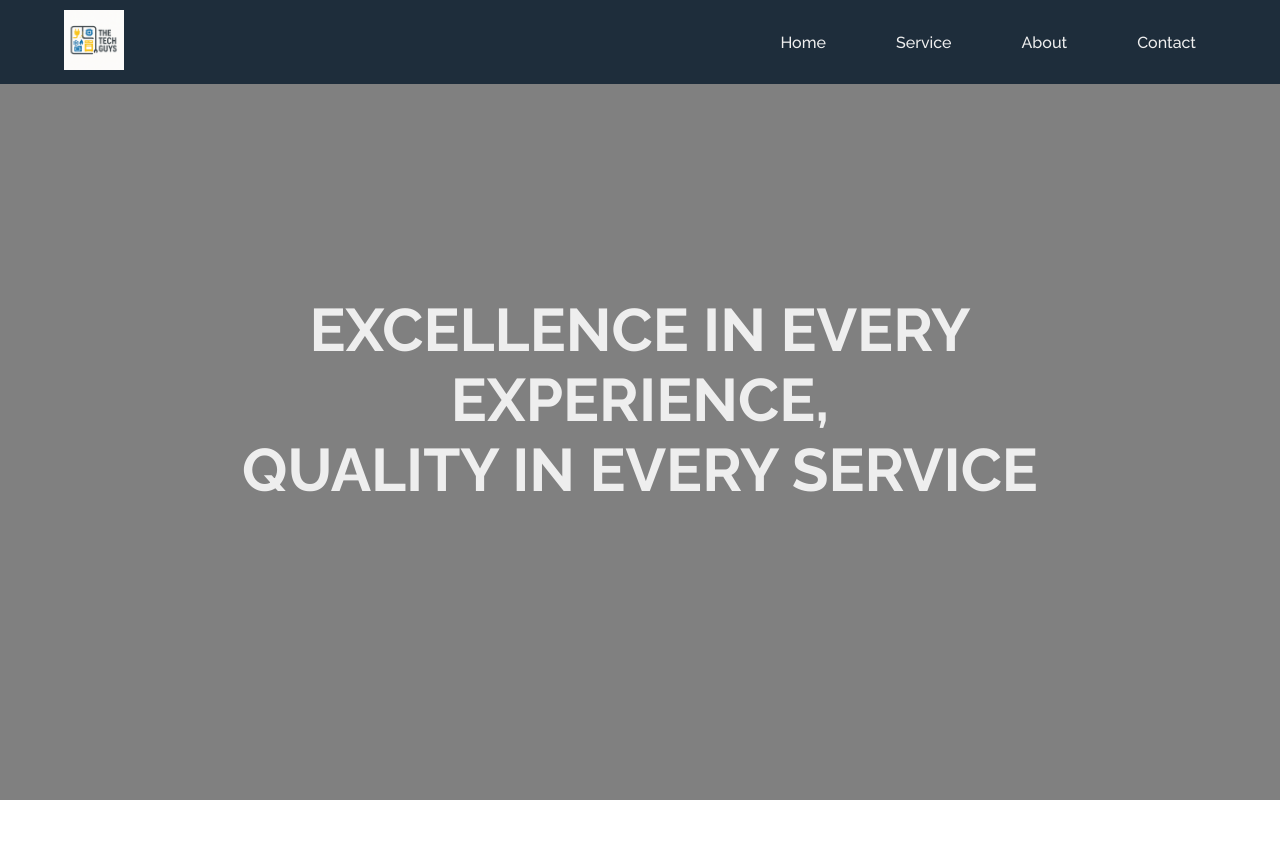
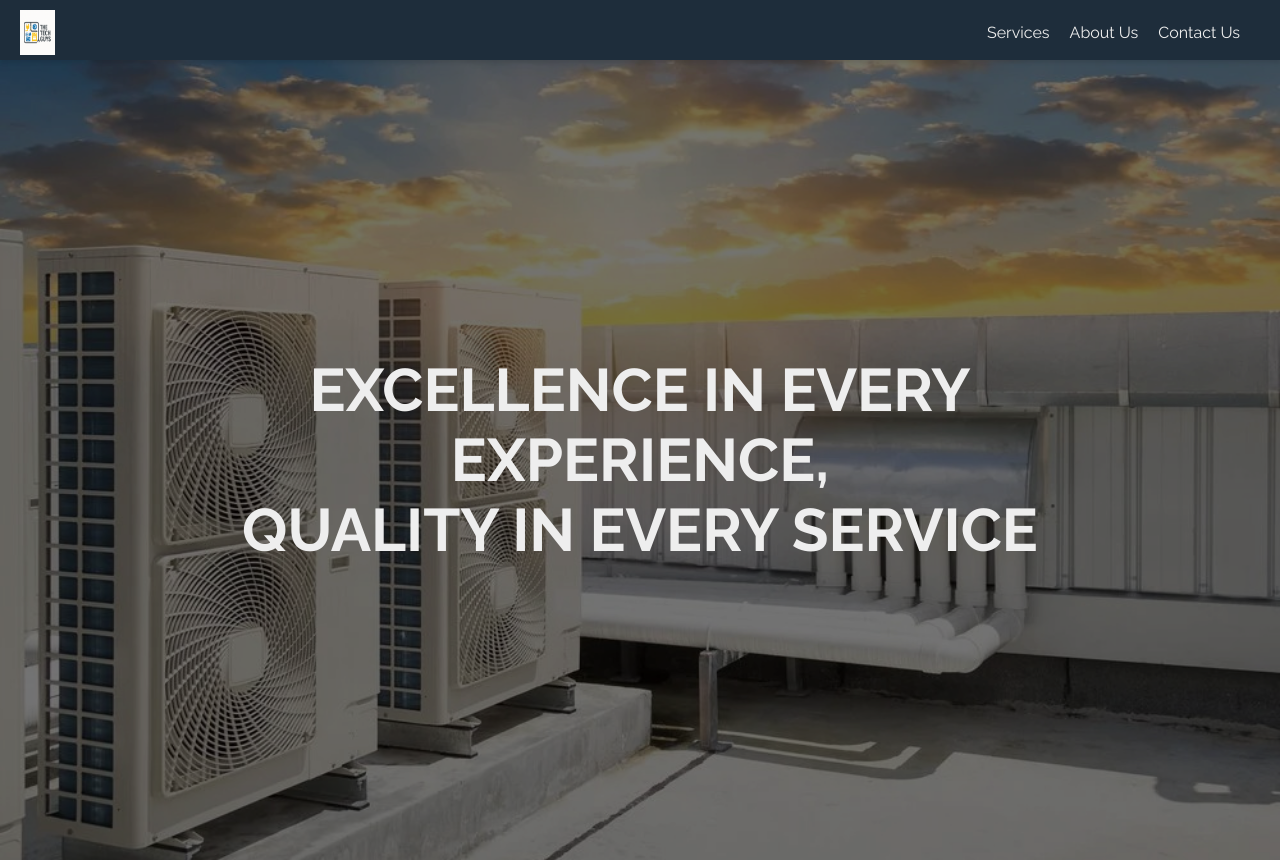
Before and after one commit to Md-Mahmudur-Reza/electrocare-frontend, a Next.js app: page / in a window 1280 px wide. Shown: the top 862 px of the page. Built offline with nearby package versions, Linux system fonts and the light colour scheme.

Commit message:
fixed navbar and herosection

```diff
--- a/src/app/globals.css
+++ b/src/app/globals.css
@@ -9,6 +9,8 @@
   --font-inter: "Inter", sans-serif;
   --primary-color-1: #1e2d3b;
   --primary-color-2: #edcd1f;
+  --primary-color-3: #1e2d3b80;
+
 
   --background-color-1: #eae9e6;
   --font-color-1: #eee;
--- a/src/module/about/About.js
+++ b/src/module/about/About.js
@@ -8,7 +8,7 @@ import styles from "./About.module.css"
 
 export default function About() {
     return (
-        <div className={styles.body}>
+        <div className={styles.body} id="about">
             <div className={styles.content}>
                 <div className={styles.innerContent}>
                     <div className={styles.title}>
--- a/src/module/footer/Footer.js
+++ b/src/module/footer/Footer.js
@@ -4,7 +4,7 @@ import styles from "./Footer.module.css";
 
 export default function Footer() {
     return (
-        <div className={styles.body}>
+        <div className={styles.body} id="contact">
             <div className={styles.innerBody}>
                 <div className={styles.leftContent}>
                     <div className={styles.inquirySection}>
--- a/src/module/heroSection/HeroSection.module.css
+++ b/src/module/heroSection/HeroSection.module.css
@@ -1,19 +1,57 @@
 .body {
     width: 100%;
     height: 100vh;
-    background-color: gray;
-    /* padding-top: 100px; */
+    position: relative;
     display: flex;
     justify-content: center;
     align-items: center;
+    overflow: hidden;
+}
+
+/* Background image */
+.body::before {
+    content: "";
+    position: absolute;
+    top: 0;
+    left: 0;
+    width: 100%;
+    height: 100%;
+    background-image: url("../../../public/bg1.jpg");
+    /* 👈 place your image here */
+    background-size: cover;
+    background-position: center;
+    background-repeat: no-repeat;
+    filter: brightness(0.7);
+    /* darkens image slightly */
+    z-index: 1;
+}
+
+/* Tint overlay */
+.body::after {
+    content: "";
+    position: absolute;
+    top: 0;
+    left: 0;
+    width: 100%;
+    height: 100%;
+    background: rgba(0, 0, 0, 0.35);
+    /* 👈 adjust tint color & opacity here */
+    z-index: 2;
 }
 
 .title {
     width: 80%;
-    /* background-color: red; */
     margin: auto;
     text-align: center;
     font-family: var(--font-raleway);
     font-size: 60px;
     color: var(--font-color-1);
+    z-index: 3;
+    /* 👈 ensures text appears above background and tint */
 }
+
+@media screen and (max-width: 480px) {
+    .title {
+        font-size: 30px;
+    }
+}
--- a/src/module/navbar/Navbar.js
+++ b/src/module/navbar/Navbar.js
@@ -1,6 +1,7 @@
 "use client";
 
-import React from "react";
+import React, { useState } from "react";
+import { usePathname, useRouter } from "next/navigation";
 import Image from "next/image";
 import Link from 'next/link'
 
@@ -8,30 +9,97 @@ import logo from "../../../public/Logos/the_tech_guys_logo.png"
 import styles from "./Navbar.module.css"
 
 export default function Navbar() {
+    const [isOpen, setIsOpen] = useState(false);
+    const toggleNavbar = () => {
+        setIsOpen(!isOpen);
+    };
 
+    const goHome = () => {
+        router.push("/");
+    };
+
+    const pathname = usePathname();
+
+    const url = pathname;
+    const router = useRouter();
+
+    const scrollToService = () => {
+        if (pathname == "/") {
+            const otherSection = document.getElementById("services");
+            otherSection.scrollIntoView({ behavior: "smooth" });
+        } else {
+            router.push("/#services");
+        }
+    };
+
+    const scrollToAbout = () => {
+        if (pathname == "/") {
+            const otherSection = document.getElementById("about");
+            otherSection.scrollIntoView({ behavior: "smooth" });
+        } else {
+            router.push("/#about");
+        }
+    };
+
+    const scrollToContact = () => {
+        if (pathname == "/") {
+            const otherSection = document.getElementById("contact");
+            otherSection.scrollIntoView({ behavior: "smooth" });
+        } else {
+            router.push("/#contact");
+        }
+    };
 
 
     return (
-        <nav className={`${styles.navbar}`}>
-            <div className={styles.navbar_container}>
-                <div className={styles.logo}>
-                    <Image className={styles.logoImage} src={logo} alt="logo" />
-                    {/* Logo */}
+        <nav className={styles.navbar}>
+            <div className={styles.navbarContainer}>
+                <div className={styles.navbarLeft}>
+                    <Image
+                        onClick={goHome}
+                        className={styles.logo}
+                        src={logo}
+                        alt="logo"
+                    />
                 </div>
-
-                {/* Hamburger Menu for Mobile */}
-                <div className={styles.menu_toggle} onClick={() => setIsMenuOpen(!isMenuOpen)}>
-                    ☰
+                <div className={`${styles.navbarRight} `}>
+                    <button
+                        className={styles.navbarToggle}
+                        onClick={toggleNavbar}
+                        aria-expanded={isOpen ? "true" : "false"}
+                        aria-controls="navbarLinks"
+                    >
+                        <span></span>
+                        <span></span>
+                        <span></span>
+                    </button>
+                    <ul
+                        className={`${styles.navbarLinks} ${isOpen ? styles.active : ""}`}
+                        id="navbarLinks"
+                    >
+                        <li>
+                            <a onClick={scrollToService} className={styles.navbarText}>
+                                Services
+                            </a>
+                        </li>
+                        {/* <li>
+                            <a href="/booking" className={styles.navbarText}>
+                                Book a service
+                            </a>
+                        </li> */}
+                        <li>
+                            <a onClick={scrollToAbout} className={styles.navbarText}>
+                                About Us
+                            </a>
+                        </li>
+                        <li>
+                            <a onClick={scrollToContact} className={styles.navbarText}>
+                                Contact Us
+                            </a>
+                        </li>
+                    </ul>
                 </div>
-
-                <ul className={styles.nav_links}>
-                    <li><Link href="/">Home</Link></li>
-                    <li><Link href="/">Service</Link></li>
-                    <li><Link href="/">About</Link></li>
-                    {/* <li><a href="/">Projects</a></li> */}
-                    <li><Link href="/">Contact</Link></li>
-                </ul>
             </div>
         </nav>
-    )
+    );
 }
--- a/src/module/navbar/Navbar.module.css
+++ b/src/module/navbar/Navbar.module.css
@@ -1,161 +1,123 @@
-/* Base Styles */
 .navbar {
-    width: 100%;
-    background: var(--primary-color-1);
-    padding: 10px 0px;
-    position: fixed;
-    transition: all 0.3s ease-in-out;
-    z-index: 1000;
+    background-color: var(--primary-color-1);
+    padding: 10px 20px;
+    max-height: 40px;
     font-family: var(--font-raleway);
+    font-size: 16px;
+    box-shadow: 0 3px 4px rgba(0, 0, 0, 0.1);
+    position: relative;
+    z-index: 10;
 }
 
-.stickynavbar {
-    padding: 25px 20px;
-    position: fixed;
-    top: 0;
-    left: 0;
-    /* max-width: 100%; */
-    width: 100%;
-    z-index: 1000;
-    background: var(--primary-color-1);
-    box-shadow: 0px 2px 10px rgba(0, 0, 0, 0.1);
-}
-
-.navbar_container {
+.navbarContainer {
     display: flex;
     justify-content: space-between;
     align-items: center;
-    max-width: 90%;
-    margin: 0 auto;
-
 }
 
-/* Logo */
-.logoImage {
-    width: auto;
-    height: 60px;
+.navbarLeft {
+    display: flex;
+    align-items: center;
 }
 
-/* Navbar Links */
-.nav_links {
-    list-style: none;
-    display: flex;
-    gap: 30px;
+.logo {
+    height: 45px;
+    width: 35px;
+    cursor: pointer;
 }
 
-.nav_links li {
-    display: inline;
-    /* background-color: yellow; */
-    padding: 0px 20px;
+.navbarRight {
+    display: flex;
+    align-items: center;
 }
 
-.nav_links a {
-    text-decoration: none;
-    color: whtie;
-    font-size: 16px;
-    font-weight: 500;
-    transition: color 0.3s;
-    color: var(--font-color-1)
-}
-
-.nav_links a:hover {
-    color: var(--primary-color-2);
-}
-
-/* Dropdown Menu */
-.dropdown {
-    position: relative;
-}
-
-.dropdown_menu {
-    display: none;
-    position: absolute;
-    top: 100%;
-    left: 0;
-    background: white;
-    box-shadow: 0px 4px 8px rgba(0, 0, 0, 0.2);
-    width: 200px;
-    list-style: none;
-    padding: 10px 0;
-    border-radius: 4px;
-    transition: opacity 0.3s ease-in-out, transform 0.3s ease-in-out;
-    opacity: 0;
-    transform: translateY(10px);
-    z-index: 999;
-}
-
-/* Show dropdown on hover */
-.dropdown:hover .dropdown_menu {
-    display: block;
-    opacity: 1;
-    transform: translateY(0);
-}
-
-.dropdown_menu li {
-    padding: 10px;
-}
-
-.dropdown_menu a {
-    color: black;
-    text-decoration: none;
-    font-size: 14px;
-    display: block;
-    transition: background 0.3s;
-    padding: 8px 16px;
-}
-
-.dropdown_menu a:hover {
-    background: var(--primary-green);
-    color: white;
-}
-
-/* Mobile Styles */
-@media (max-width: 768px) {
-    .dropdown_menu {
-        position: static;
-        width: 100%;
-        box-shadow: none;
-        background: white;
-        opacity: 1;
-        transform: none;
+.navbarToggle {
     display: none;
 }
 
-    .dropdown:hover .dropdown_menu {
-        display: none;
-    }
+.navbarLinks {
+    list-style: none;
+    margin: 0;
+    padding: 0;
+    display: flex;
 }
 
-/* Mobile Menu */
-.menu_toggle {
-    display: none;
-    font-size: 24px;
+.navbarLinks li {
+    margin-right: 20px;
+}
+
+/* .navbarLinks li:last-child {
+  margin-right: 0;
+} */
+
+.navbarText {
+    text-decoration: none;
+    color: var(--font-color-1);
+    position: relative;
     cursor: pointer;
 }
 
-/* Responsive Design */
-@media (max-width: 768px) {
-    .menu_toggle {
+.navbarText::after {
+    content: "";
     display: block;
+    width: 0;
+    height: 2px;
+    background-color: var(--primary-color-2);
+    transition: width 0.3s ease;
+    position: absolute;
+    bottom: -2px;
 }
 
-    .nav_links {
-        display: none;
+.navbarText:hover::after,
+.navbarText:focus::after,
+.navbarText:active::after {
+    width: 100%;
+}
+
+@media (max-width: 768px) {
+    .navbar {
+        max-height: 40px;
+    }
+
+    .navbarToggle {
+        display: block;
+        cursor: pointer;
+    }
+
+    .navbarLinks {
+        overflow: hidden;
+        max-height: 0;
+        opacity: 0;
         flex-direction: column;
         position: absolute;
-        top: 60px;
+        top: 40px;
         right: 0;
-        background: white;
-        width: 200px;
-        box-shadow: 0 4px 8px rgba(0, 0, 0, 0.2);
-        padding: 10px;
+        width: 100%;
+        background: var(--primary-color-1);
+        box-shadow: 0 2px 4px rgba(0, 0, 0, 0.1);
+        transition: max-height 0.4s ease, opacity 0.3s ease;
     }
 
-    .nav_links.open {
-        display: flex;
+    .navbarLinks.active {
+        max-height: 300px;
+        /* enough space for your menu items */
+        opacity: 1;
     }
 
-    .nav_links li {
-        margin: 10px 0;
+    .navbarLinks li {
+        text-align: center;
+        margin-right: 0;
+        padding: 20px 0;
+    }
+
+    .navbarText::after {
+        content: "";
+        display: block;
+        width: 0;
+        height: 2px;
+        background-color: var(--primary-color-2);
+        transition: width 0.3s ease;
+        position: relative;
+        bottom: -2px;
     }
 }
--- a/src/module/services/Services.js
+++ b/src/module/services/Services.js
@@ -26,7 +26,7 @@ export default function Services() {
 
 
     return (
-        <div className={styles.body}>
+        <div className={styles.body} id="services">
             <div className={styles.title}>SERVICE</div>
             <div className={styles.serviceSection}>
                 {serviceData.map((service, index) => (
```
Also changed, not shown: public/bg1.jpg (added). Lines whose indentation alone changed are shown as unchanged.
